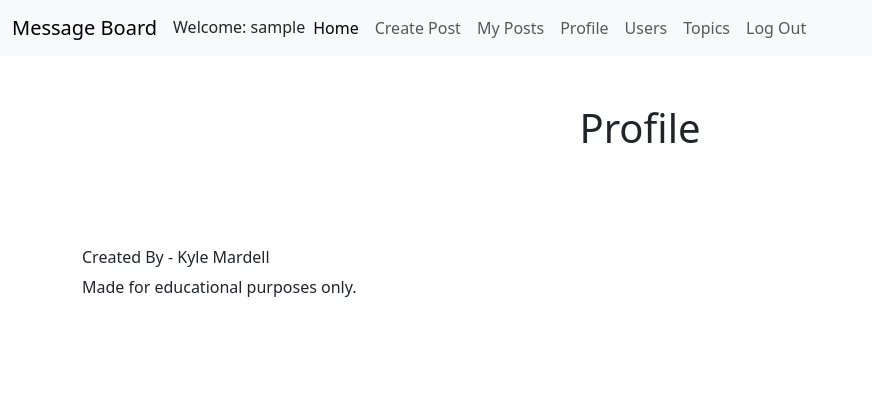
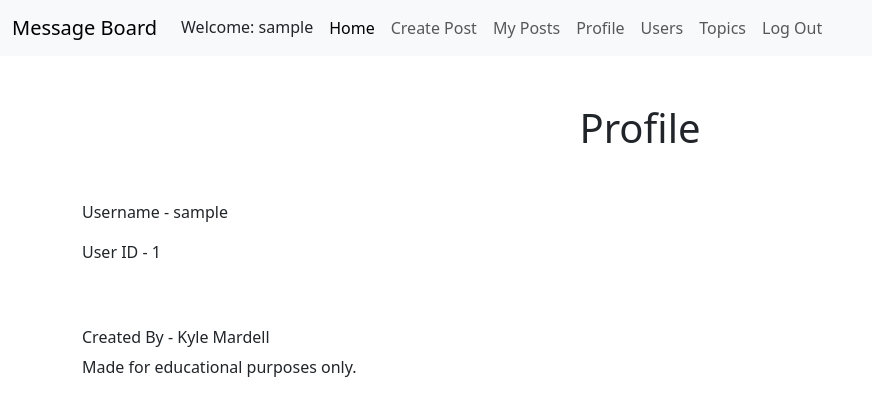
Before and after one commit to KyleMardell/meassage-board-flask-app, a Flask app: page /profile in a window 1280 px wide. Shown: the top 416 px of the page, without its empty margins (0-872 px from the left). Run offline with Flask 3, Linux system fonts and the light colour scheme; the visitor is signed in with stand-in values (Sample User, id 1).

Commit message:
Add styling changes and basic info to profile page.

```diff
--- a/messageboard/routes.py
+++ b/messageboard/routes.py
@@ -209,4 +209,5 @@ def users():
 @login_required
 def profile():
     username = session.get('username', None)
-    return render_template('profile.html', username=username)
+    user_id = session.get('user_id', None)
+    return render_template('profile.html', username=username, user_id=user_id)
--- a/messageboard/templates/base.html
+++ b/messageboard/templates/base.html
@@ -18,7 +18,7 @@
             <div class="container-fluid">
                 {% if current_user.is_authenticated %}
                 <a class="navbar-brand" href="{{ url_for('home') }}">Message Board</a>
-                <h2 class="nav-link mb-0">Welcome: {{ username }}</h2>
+                <h2 class="nav-link mb-0 mx-2">Welcome: {{ username }}</h2>
                 <button class="navbar-toggler" type="button" data-bs-toggle="collapse" data-bs-target="#navbarNav"
                     aria-controls="navbarNav" aria-expanded="false" aria-label="Toggle navigation">
                     <span class="navbar-toggler-icon"></span>
--- a/messageboard/templates/profile.html
+++ b/messageboard/templates/profile.html
@@ -8,6 +8,12 @@
             <h1 class="text-center m-5">Profile</h1>
         </div>
     </div>
+    <div class="row">
+        <div class="col">
+            <p>Username - {{ username }}</p>
+            <p>User ID - {{ user_id }}</p>
+        </div>
+    </div>
 
 </section>
 
```
